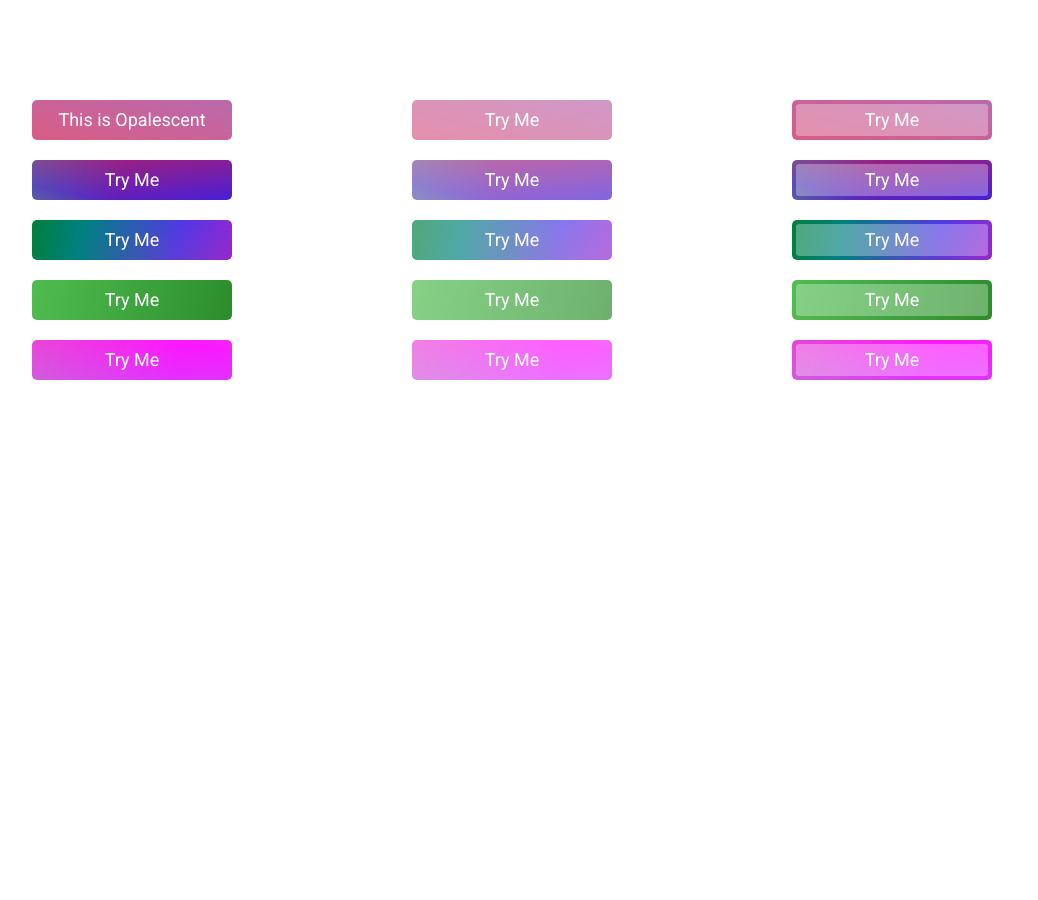
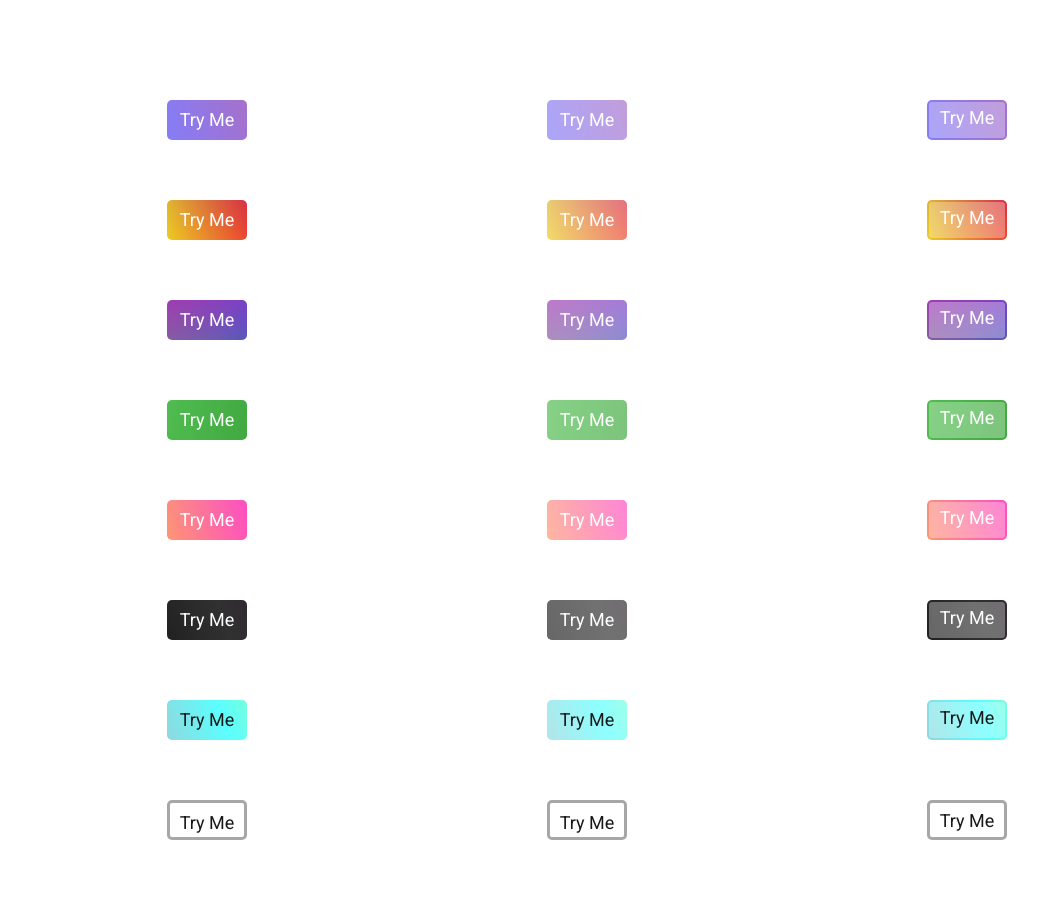
Before and after one commit to connergillette/opalescent, a PHP site: page / in a window 1280 px wide. Shown: the whole page, without its empty margins (53-1091 px from the left). Before the commit the page ends 380 px from the top, so only its background shows below. Run offline with PHP 8.4, Linux system fonts and the light colour scheme.

Commit message:
Add a few new color presets

```diff
--- a/index.css
+++ b/index.css
@@ -1,21 +1,20 @@
-/* body {
-  background-color: black !important;
-} */
-
 .container {
   margin-top: 100px;
 }
 
 .row {
-  padding-bottom: 20px;
+  padding-bottom: 60px;
 }
 
 a:hover {
   text-decoration: none;
+  opacity: 0;
+  box-shadow: none;
 }
 
 .opal {
   position: relative;
+  display: inline-block;
   overflow: hidden;
   height: 40px;
   min-width: 80px;
@@ -25,11 +24,50 @@
   border-radius: 5px;
   font-family: "Roboto", sans-serif;
   font-weight: 400;
-  /* letter-spacing: 2px; */
+  opacity: 1;
+  /* -webkit-transition: opacity .3s;
+  transition: opacity .3s; */
+}
+
+.shadow-test {
+  position: relative;
+  display: inline-block;
+  background-color: transparent;
+  border-radius: 5px;
+  box-shadow: none;
+  border-radius: 5px;
+  -webkit-transition: all 0.6s cubic-bezier(0.165, 0.84, 0.44, 1);
+  transition: all 0.6s cubic-bezier(0.165, 0.84, 0.44, 1);
+}
+
+.shadow-test::after {
+  content: "";
+  border-radius: 5px;
+  position: absolute;
+  z-index: -1;
+  top: 0;
+  left: 0;
+  width: 100%;
+  height: 100%;
+  opacity: 0;
+  box-shadow: 0 5px 15px rgba(0, 0, 0, 0.3);
+  -webkit-transition: all 0.6s cubic-bezier(0.165, 0.84, 0.44, 1);
+  transition: all 0.6s cubic-bezier(0.165, 0.84, 0.44, 1);
+}
+
+.shadow-test:hover {
+  -webkit-transform: scale(1.05, 1.05);
+  transform: scale(1.05, 1.05);
+}
+
+.shadow-test:hover::after {
+  opacity: 1;
 }
 
 .opal-solid {
   padding-top: 6px;
+  padding-left: 10px;
+  padding-right: 10px;
 }
 
 .opal:before {
@@ -42,23 +80,29 @@
   top: -200px;
   background: linear-gradient(135deg, #ff0000b0 19%, #0000ff80 80%, #00a2ff50 90%) no-repeat;
 
-  -webkit-animation: pan360 10s infinite, sway 8s infinite;
+  -webkit-animation: pan360 5s infinite, sway 8s infinite;
+  animation: pan360 5s infinite, sway 8s infinite;
+  animation-timing-function: linear;
+  /* background-color: none; */
+  /* -webkit-transition: opacity .3s;
+  transition: opacity .3s; */
+}
 
-  animation: pan360 10s infinite, sway 8s infinite;
-  animation-timing-function: linear;
-  opacity: 1;
-  /* background-color: none; */
-  -webkit-transition: opacity .6s;
-  transition: opacity .6s;
+.opal-light {
+  color: rgb(24, 24, 24);
+}
+
+.opal-outline {
+  border-color: rgb(167, 167, 167);
+  border-style: solid;
 }
 
 .opal-rainbow:before {
   background: linear-gradient(to bottom right, rgba(255, 255, 0, .85) 10%, rgba(255, 0, 0, .75), rgba(255, 0, 0, .75), rgba(0, 255, 0, .75) 19%, rgba(0,0,255,.65) 40%, rgba(255, 0, 0, .65), rgba(255, 255, 0, .85) 80%),
     linear-gradient(to top right, rgba(255, 255, 0, .85) 10%, rgba(255, 0, 0, .75), rgba(0, 255, 0, .75) 25%, rgba(0,0,255,.65) 40%, rgba(255, 0, 0, .65), rgba(255, 255, 0, .85) 80%);
-  -webkit-animation: pan360 10s infinite;
-  animation: pan360 10s infinite, sway 8s infinite;
+  /* animation: pan360 10s infinite, sway 8s infinite;
   animation-direction: normal;
-  animation-timing-function: linear;
+  animation-timing-function: linear; */
 }
 
 .opal-rainbow2:before {
@@ -71,30 +115,62 @@
   background: linear-gradient(to bottom right, rgba(0, 255, 255, 0.719),rgba(255, 0, 255, 0.719), rgb(255, 255, 0)), linear-gradient(to top right, rgba(0, 255, 255, 0.719),rgba(255, 0, 255, 0.719), rgb(255, 255, 0));
 }
 
+.opal-dark:before {
+  background: linear-gradient(to bottom right, black, rgb(43, 0, 43), rgb(49, 49, 49), black);
+}
+
+.opal-light:before {
+  background: linear-gradient(to bottom right, rgb(255, 189, 65), rgb(255, 255, 41), rgb(90, 255, 255), rgb(255, 134, 154));
+}
+
+.opal-awake:before {
+  background: white;
+}
+
+.opal-awake:hover:before {
+  background: linear-gradient(to bottom right, rgb(255, 189, 65), rgb(255, 255, 41), rgb(90, 255, 255), rgb(255, 134, 154));
+}
+
 .opal-inner {
-  margin: 4px;
-  height: calc(100% - 8px);
-  width: calc(100% - 8px);
+  margin: 2px;
+  height: calc(100% - 4px);
+  width: calc(100% - 4px);
   border-radius: 3px;
   background-color: #ffffff50;
   padding-top: 2px;
+  -webkit-transition: background-color .2s ease-in-out;
+  transition: background-color .2s ease-in-out;
 }
 
 .opal-soften {
   height: 100%;
   width: 100%;
+  /* padding-left: 20px;
+  padding-right: 20px; */
   background-color: #ffffff50;
+  -webkit-transition: background-color .2s ease-in-out;
+  transition: background-color .2s ease-in-out;
 }
 
+
 .opal:hover:before {
-  -webkit-animation: pan360 5s infinite;
-  animation: pan360 5s infinite;
+  /* opacity: .5; */
+  -webkit-animation: pan360 2s infinite;
+  animation: pan360 2s infinite;
   animation-timing-function: linear;
 }
 
+.opal .opal-soften:hover {
+  background-color: transparent;
+}
+
+.opal .opal-inner:hover {
+  background-color: transparent;
+}
+
 .opal-rainbow:hover:before {
-  -webkit-animation: pan360 4s infinite;
-  animation: pan360 4s infinite;
+  -webkit-animation: pan360 2s infinite;
+  animation: pan360 2s infinite;
   animation-timing-function: cubic-bezier(.7, 0.84, .9, .75);
 }
 
--- a/index.html
+++ b/index.html
@@ -20,11 +20,13 @@
       <div class="col-md-4">
         <a href="#">
           <div class="text-center">
+            <!-- <div class="shadow-test"> -->
             <div role="button" class="opal">
               <div class="opal-solid">
-                This is Opalescent
+                Try Me
               </div>
             </div>
+            <!-- </div> -->
           </div>
         </a>
       </div>
@@ -43,7 +45,7 @@
         <a href="# ">
           <div class="text-center">
             <div role="button " class="opal">
-              <div class="opal-inner ">
+              <div class="opal-inner">
                 Try Me
               </div>
             </div>
@@ -191,6 +193,111 @@
         </a>
       </div>
     </div>
+    <div class="row">
+      <div class="col-md-4">
+        <a href="#">
+          <div class="text-center ">
+            <div role="button" class="opal opal-dark">
+              <div class="opal-solid">
+                Try Me
+              </div>
+            </div>
+          </div>
+        </a>
+      </div>
+      <div class="col-md-4">
+        <a href="#">
+          <div class="text-center ">
+            <div role="button" class="opal opal-dark">
+              <div class="opal-solid opal-soften">
+                Try Me
+              </div>
+            </div>
+          </div>
+        </a>
+      </div>
+      <div class="col-md-4">
+        <a href="#">
+          <div class="text-center ">
+            <div role="button" class="opal opal-dark">
+              <div class="opal-inner">
+                Try Me
+              </div>
+            </div>
+          </div>
+        </a>
+      </div>
+    </div>
+    <div class="row">
+      <div class="col-md-4">
+        <a href="#">
+          <div class="text-center ">
+            <div role="button" class="opal opal-light">
+              <div class="opal-solid">
+                Try Me
+              </div>
+            </div>
+          </div>
+        </a>
+      </div>
+      <div class="col-md-4">
+        <a href="#">
+          <div class="text-center ">
+            <div role="button" class="opal opal-light">
+              <div class="opal-solid opal-soften">
+                Try Me
+              </div>
+            </div>
+          </div>
+        </a>
+      </div>
+      <div class="col-md-4">
+        <a href="#">
+          <div class="text-center ">
+            <div role="button" class="opal opal-light">
+              <div class="opal-inner">
+                Try Me
+              </div>
+            </div>
+          </div>
+        </a>
+      </div>
+    </div>
+    <div class="row">
+      <div class="col-md-4">
+        <a href="#">
+          <div class="text-center ">
+            <div role="button" class="opal opal-awake opal-light opal-outline">
+              <div class="opal-solid">
+                Try Me
+              </div>
+            </div>
+          </div>
+        </a>
+      </div>
+      <div class="col-md-4">
+        <a href="#">
+          <div class="text-center ">
+            <div role="button" class="opal opal-awake opal-light opal-outline">
+              <div class="opal-solid opal-soften">
+                Try Me
+              </div>
+            </div>
+          </div>
+        </a>
+      </div>
+      <div class="col-md-4">
+        <a href="#">
+          <div class="text-center ">
+            <div role="button" class="opal opal-awake opal-light opal-outline">
+              <div class="opal-inner">
+                Try Me
+              </div>
+            </div>
+          </div>
+        </a>
+      </div>
+    </div>
   </div>
 </body>
 
```
